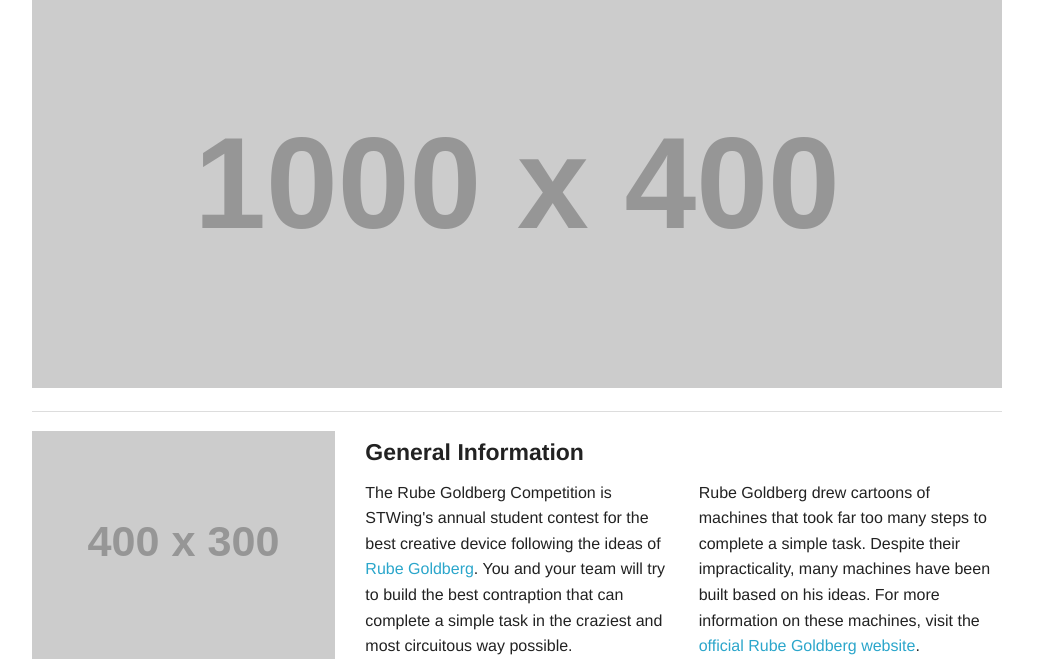
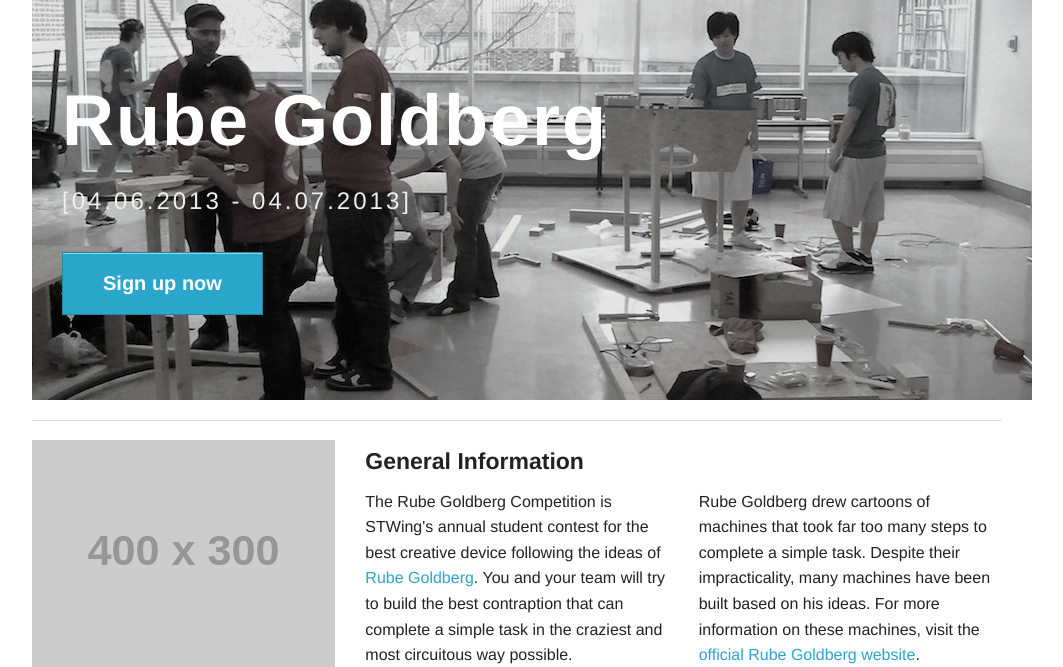
Before and after one commit to STWing/rubegoldberg-web, a PHP site: page / in a window 1280 px wide. Shown: the part 101-768 px from the top of the page, without its empty margins (123-1186 px from the left). Run offline with PHP 8.4, Linux system fonts and the light colour scheme; grey boxes labelled with a size stand in for pictures from a placeholder-image service; some libraries are stand-ins or nearby versions.

Commit message:
Add banner styling

```diff
--- a/_index.php
+++ b/_index.php
@@ -2,8 +2,15 @@
 
 <div class="row">
   <div class="large-12 columns">
-    <img src="http://placehold.it/1000x400&text=[img]">
-
+    <div class="vcenter" id="banner-wrapper">
+      <div class="vcenter-cell">
+        <div id="banner-title-wrapper">
+          <h1 id="site-title">Rube Goldberg</h1>
+          <p id="site-tagline">[04.06.2013 - 04.07.2013]</p>
+          <a href="register.php" class="large button">Sign up now</a>
+        </div>
+      </div>
+    </div>
     <hr>
   </div>
 </div>
--- /dev/null
+++ b/css/banner.css
@@ -0,0 +1,37 @@
+#banner-wrapper {
+  height: 400px;
+  width: 1000px;
+  background-image: url("../img/banner.jpg");
+}
+
+.vcenter {
+  display: table;
+  overflow: hidden;
+}
+
+.vcenter-cell {
+  display: table-cell;
+  vertical-align: middle;
+}
+
+#banner-title-wrapper {
+  text-align: left;
+  margin: 0 auto;
+  padding-left: 30px;
+}
+
+#site-title {
+  color: white;
+  font-size: 72px;
+  font-weight: bold;
+  line-height: 1.25em;
+  letter-spacing: 2px;
+  margin: 14px 0;
+}
+
+#site-tagline {
+  font-size: 24px;
+  line-height: 1.8em;
+  letter-spacing: 3px;
+  color: #EEE;
+}
--- a/index.php
+++ b/index.php
@@ -1,5 +1,4 @@
 <?php
-	$subheader = "rgsubhead.php";
   $main = "_index.php";
   include("template.php");
 ?>
--- a/template.php
+++ b/template.php
@@ -9,6 +9,8 @@
 
   <link rel="stylesheet" href="css/normalize.css" />
   <link rel="stylesheet" href="css/foundation.css" />
+
+  <link rel="stylesheet" href="css/banner.css" >
 
   <script src="js/vendor/custom.modernizr.js"></script>
 </head>
@@ -54,30 +56,6 @@
     </div>
   </footer>
 
-  <!-- Included JS Files -->
-  <!-- Honestly, I don't know what these are for. -->
-  <script src="js/vendor/zepto.js"></script>
-  <script src="js/foundation/foundation.js"></script>
-  <script src="js/foundation/foundation.cookie.js"></script>
-  <script src="js/foundation/foundation.alerts.js"></script>
-  <script src="js/foundation/foundation.clearing.js"></script>
-  <script src="js/foundation/foundation.dropdown.js"></script>
-  <script src="js/foundation/foundation.forms.js"></script>
-  <script src="js/foundation/foundation.joyride.js"></script>
-  <script src="js/foundation/foundation.magellan.js"></script>
-  <script src="js/foundation/foundation.orbit.js"></script>
-  <script src="js/foundation/foundation.placeholder.js"></script>
-  <script src="js/foundation/foundation.reveal.js"></script>
-  <script src="js/foundation/foundation.section.js"></script>
-  <script src="js/foundation/foundation.tooltips.js"></script>
-  <script src="js/foundation/foundation.topbar.js"></script>
-  <!-- Application Javascript, safe to override -->
-
-  <script src="js/foundation/index.js"></script>
-  <script>
-    $(document).foundation().foundation('joyride', 'start');
-  </script>
-
 </body>
 
 </html>
```
Also changed, not shown: img/banner.jpg (added).
